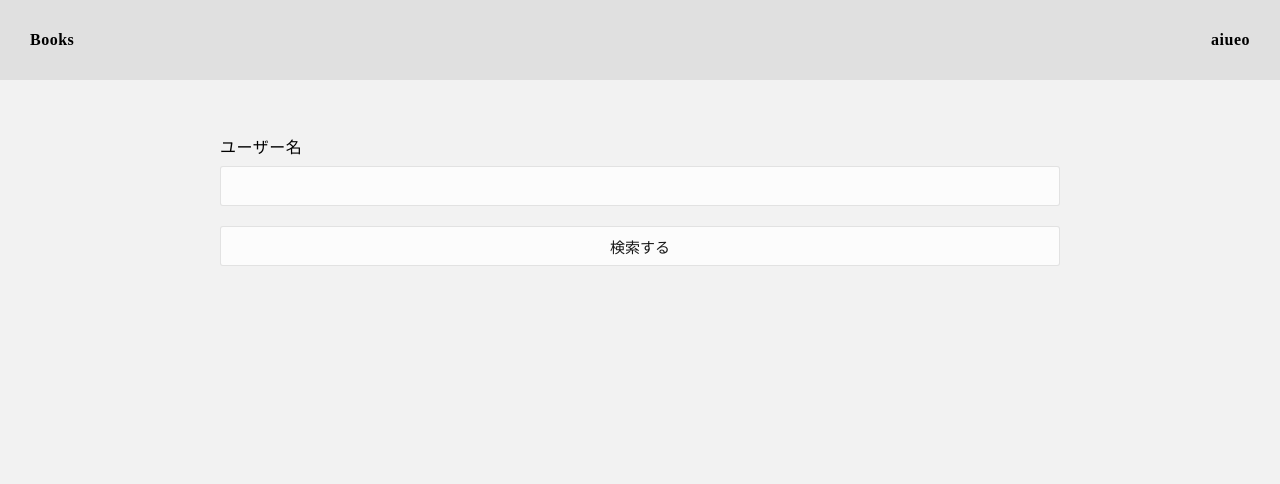
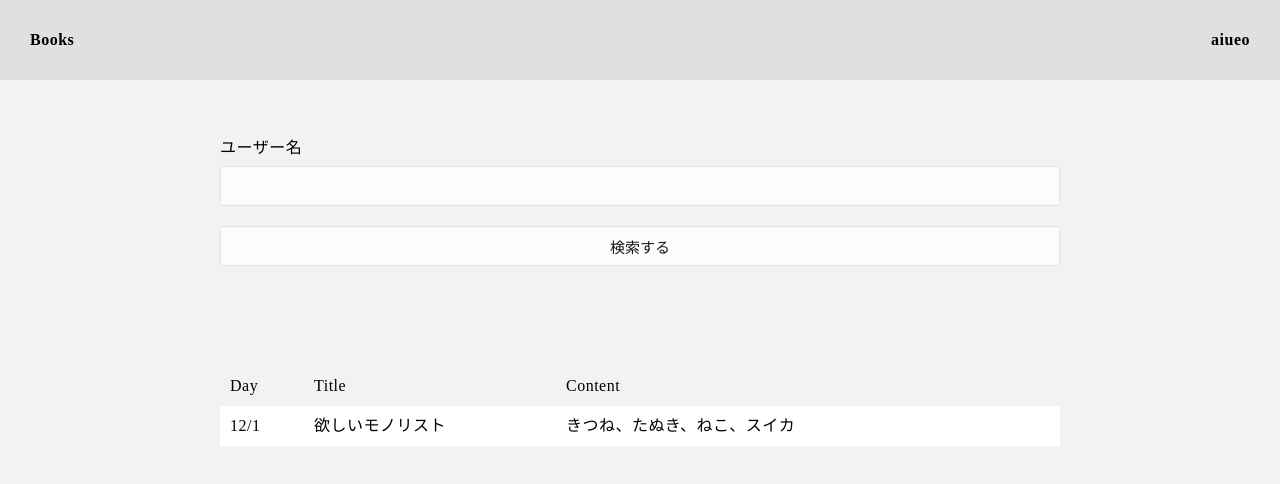
Before and after one commit to GreatMuta514/memo-app, a React (Create React App) app in the folder frontend/: page / in a window 1280 px wide. Shown: the top 484 px of the page. Built offline with nearby package versions, Linux system fonts and the light colour scheme; no server answers.

Commit message:
Listコンポーネントの完成

```diff
--- a/frontend/src/App.js
+++ b/frontend/src/App.js
@@ -2,6 +2,7 @@ import './App.css';
 import React, { useState, useEffect } from 'react';
 import Header from './modules/Header.jsx';
 import Form from './modules/Form.jsx';
+import List from './modules/List.jsx';
 
 
 function App() {
@@ -17,6 +18,7 @@ function App() {
     <React.StrictMode>
       <Header/>
       <Form/>
+      <List/>
     </React.StrictMode>
   );
 }
--- /dev/null
+++ b/frontend/src/css/List.css
@@ -0,0 +1,24 @@
+.List>ul{
+    width:100%;
+    height:40px;
+    display:flex;
+    flex-wrap:wrap;
+}
+.List>ul>li{
+    display:flex;
+    align-items: center;
+    padding:0 10px;
+    box-sizing: border-box;
+}
+.List>.result>li{
+    background:#fff;
+}
+.List>ul>li:nth-child(1){
+    width:10%;
+}
+.List>ul>li:nth-child(2){
+    width:30%;
+}
+.List>ul>li:nth-child(3){
+    width:60%;
+}
--- /dev/null
+++ b/frontend/src/modules/List.jsx
@@ -0,0 +1,24 @@
+import React from 'react';
+import '../css/common.css';
+import '../css/List.css';
+
+function List() {
+	return(
+		<>
+			<div className="List common_frame">
+			<ul className="item">
+                <li>Day</li>
+                <li>Title</li>
+                <li>Content</li>
+            </ul>
+            <ul className="result">
+                <li>12/1</li>
+                <li>欲しいモノリスト</li>
+                <li>きつね、たぬき、ねこ、スイカ</li>
+            </ul>
+			</div>
+		</>
+	);
+}
+
+export default List;
```
